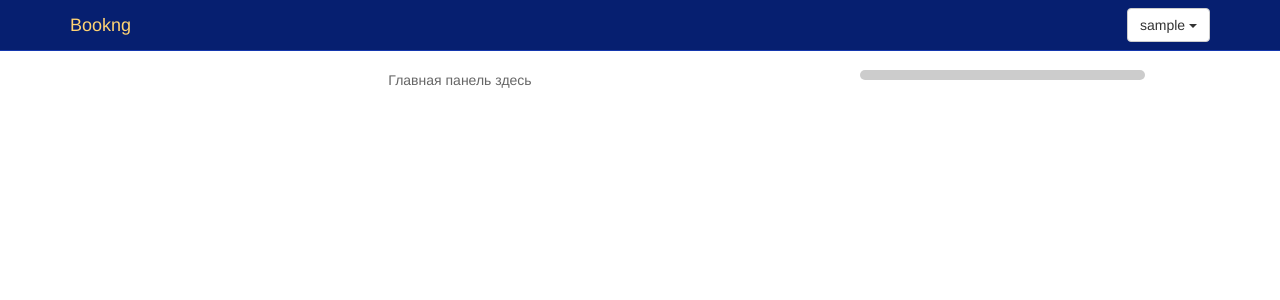
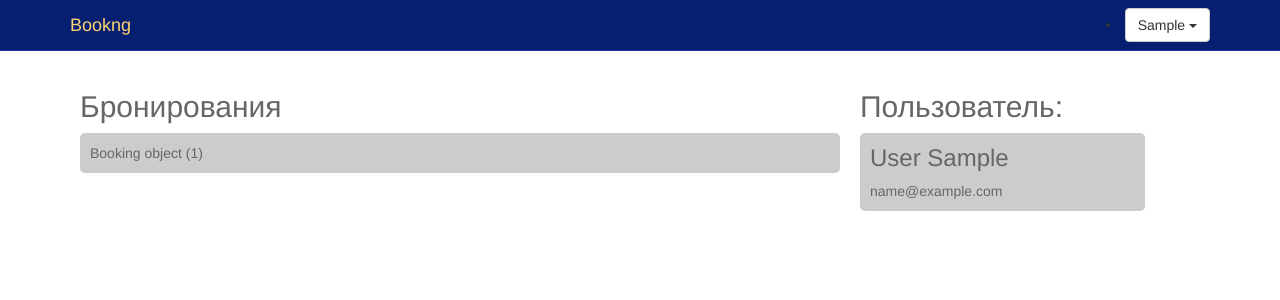
Before and after one commit to EgorDudyrev/RIP_HW, a Django app: page /hw/book_list in a window 1280 px wide. Shown: the top 300 px of the page. Run offline with Django 3.2, Linux system fonts and the light colour scheme; a user stored in the database is signed in; tables that the repository leaves empty hold one stand-in row (values such as "Sample post"); some libraries are stand-ins or nearby versions.

Commit message:
Add basic BookingList View

```diff
--- a/dj_project/hw/models.py
+++ b/dj_project/hw/models.py
@@ -7,7 +7,9 @@
     user = models.OneToOneField(User, on_delete=models.CASCADE)
     first_name = models.CharField(max_length=30)
     last_name = models.CharField(max_length=30)
+    photo = models.ImageField()
 
+    objects = models.Manager()
 
 class Hotel(models.Model):
     owner = models.ForeignKey(User, on_delete=models.CASCADE)
@@ -16,9 +18,12 @@
     description = models.CharField(max_length=255,null=True)
     photo = models.ImageField()
 
+
 class Booking(models.Model):
     user = models.ForeignKey(Traveler, on_delete=models.CASCADE)
     hotel = models.ForeignKey(Hotel, on_delete=models.CASCADE)
     price = models.IntegerField()
     start_date = models.DateField()
     end_date = models.DateField()
+
+    objects = models.Manager()
--- a/dj_project/hw/static/css/styles.css
+++ b/dj_project/hw/static/css/styles.css
@@ -26,8 +26,11 @@
     text-align: center;
     margin-bottom: 30px;
 }
-.main-panel-elem, #side-panel {
+.main-panel-elem, .side-panel-elem {
     background-color: #ccc;
-    padding: 5px;
+    padding: 10px;
     border-radius: 5px;
 }
+.main-panel-elem h3, .side-panel-elem h3 {
+    margin-top: 2px;
+}
--- a/dj_project/hw/templates/base.html
+++ b/dj_project/hw/templates/base.html
@@ -44,17 +44,32 @@
         </div>
         <div id="navbar" class="collapse navbar-collapse">
           <form class="navbar-form navbar-right">
-            {% if user.is_authenticated %}
-            <span>
+              {% if user.is_authenticated %}
+              <li class="dropdown">
+                  <button href="#" class="btn btn-default dropdown-toggle" data-toggle="dropdown" role="button" aria-haspopup="true" aria-expanded="false">
+                      {{ traveler.first_name }}
+                      <span class="caret"></span>
+                  </button>
+                  <ul class="dropdown-menu">
+                      <li><a href="{% url 'trav_settings' %}">Настройки</a></li>
+                      <li><a href="{% url 'logout' %}">Выйти</a></li>
+                      <li role="separator" class="divider"></li>
+                      <li><a href="{% url 'hotel_registration' %}">Регистрация отеля</a></li>
+              </ul>
+            </li>
+            <!--
+            <li class="dropdown">
               <button type="button" class="btn btn-default dropdown-toggle" data-toggle="dropdown" aria-haspopup="true" aria-expanded="false">
               {{ user.username }}
                 <span class="caret"></span>
               </button>
-              <ul class="dropdown-menu">
-                <li><a href="#">Настройки</a></li>
-                <li><a href="{% url 'logout' %}">Выйти</a></li>
-              </ul>
-            </span>
+              <li class="dropdown">
+                  <ul><a class="dropdown-item" href="{% url 'trav_settings' %}">Настройки</a></ul>
+                  <ul><a class="dropdown-item" href="{% url 'logout' %}">Выйти</a></ul>
+                  <div class="dropdown-divider"></div>
+                  <ul><a class="dropdown-item" href="{% url 'hotel_registration' %}">Регистриция отеля</a></ul>
+              </li>
+            </li>-->
             {% else %}
               <a role="button" class="btn btn-default" href="{% url 'authorization' %}">Войти</a>
               <a role="button" class="btn btn-default" href="{% url 'registration' %}">Зарегестрироваться</a>
--- a/dj_project/hw/templates/booking_list.html
+++ b/dj_project/hw/templates/booking_list.html
@@ -1 +1,22 @@
 {% extends "base.html" %}
+asd
+{% block main_block %}
+<h2>Бронирования</h2>
+{% for obj in object_list %}
+<div class="main-panel-elem">
+    {{ obj }}
+</div>
+{% empty %}
+<div class="main-panel-elem">
+    На данный момент вы ничего не забронировали
+</div>
+{% endfor %}
+{% endblock %}
+
+{% block side_block %}
+<h2>Пользователь:</h2>
+<div class="side-panel-elem">
+    <h3>{{ traveler.last_name }} {{ traveler.first_name }}</h3>
+    {{ traveler.user.email }}
+</div>
+{% endblock %}
--- a/dj_project/hw/urls.py
+++ b/dj_project/hw/urls.py
@@ -2,9 +2,11 @@
 from . import views
 
 urlpatterns = [
+    url(r'^hotel_registration', views.hotel_registration, name='hotel_registration'),
+    url(r'^trav_settings', views.trav_settings, name='trav_settings'),
     url(r'^logout', views.logout_view, name='logout'),
     url(r'^registration', views.registration, name='registration'),
     url(r'^authorization', views.authorization, name='authorization'),
-    url(r'^book_list', views.BookingList.as_view(), name='book_list'),
+    url(r'^book_list', views.BookingListView.as_view(), name='book_list'),
     url(r'^$', views.index, name='index')
 ]
--- a/dj_project/hw/views.py
+++ b/dj_project/hw/views.py
@@ -1,15 +1,38 @@
 from django.shortcuts import render
-from django.http import HttpResponseRedirect
+from django.http import HttpResponseRedirect, HttpResponse
 from django.views.generic import ListView
 from django.contrib.auth import authenticate, login, logout
 from django import forms
 from . import models
 
 
-class BookingList(ListView):
+class BookingListView(ListView):
     model = models.Booking
     template_name = 'booking_list.html'
 
+    #def get(self, request, *args, **kwargs):
+        #traveler = models.Traveler.objects.get(user=request.user)
+        #return render(request, 'booking_list.html', {'traveler':traveler})
+        #return render(request, 'booking_list.html')
+    #    return object_
+
+
+    #def get_context_data(self, **kwargs):
+    #    context['o']
+    #    context['traveler'] = models.Traveler.objects.get(user=request.user)
+
+    def get_context_data(self, **kwargs):
+        context = super(BookingListView, self).get_context_data(**kwargs)
+        #context['latest_articles'] = Article.objects.all()[:5]
+        context['traveler'] = models.Traveler.objects.get(user=self.request.user)
+        return context
+
+    def get_queryset(self):
+        try:
+            qs = models.Booking.objects.filter(user=models.Traveler.objects.get(user=self.request.user))#.get()
+        except:
+            qs = None
+        return qs
 
 def authorization(request):
     if request.method == 'POST':
@@ -18,7 +41,9 @@
         if is_val:
             data = form.cleaned_data
             user = authenticate(request, username=data['username'], password=data['password'])
-            if user is None:
+            try:
+                models.Traveler.objects.get(user=user)
+            except:
                 form.add_error('username',['Логин или пароль введены неверно'])
                 is_val = False
 
@@ -81,6 +106,14 @@
     return HttpResponseRedirect('/hw')
 
 
+def hotel_registration(request):
+    return HttpResponse("Такой странички пока нет")
+
+
+def trav_settings(request):
+    return HttpResponse("Такой странички пока нет")
+
+
 def index(request):
     if not request.user.is_authenticated:
         return HttpResponseRedirect('authorization')
```
Also changed, not shown: dj_project/hw/migrations/0004_traveler_photo.py (added).
